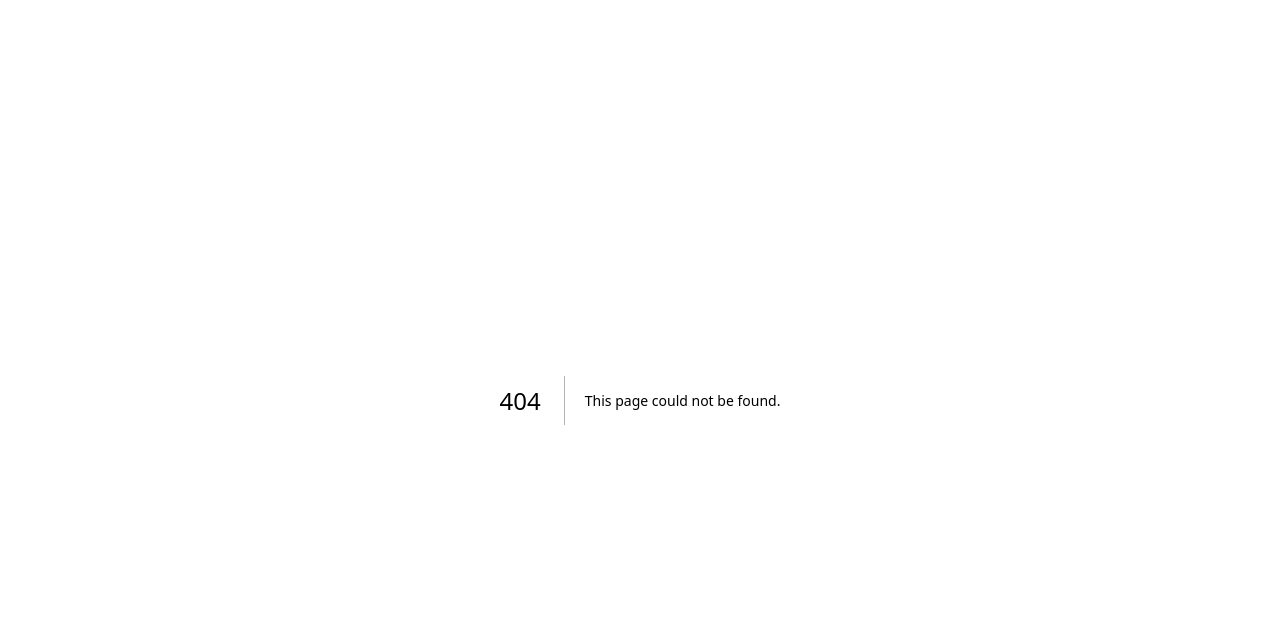
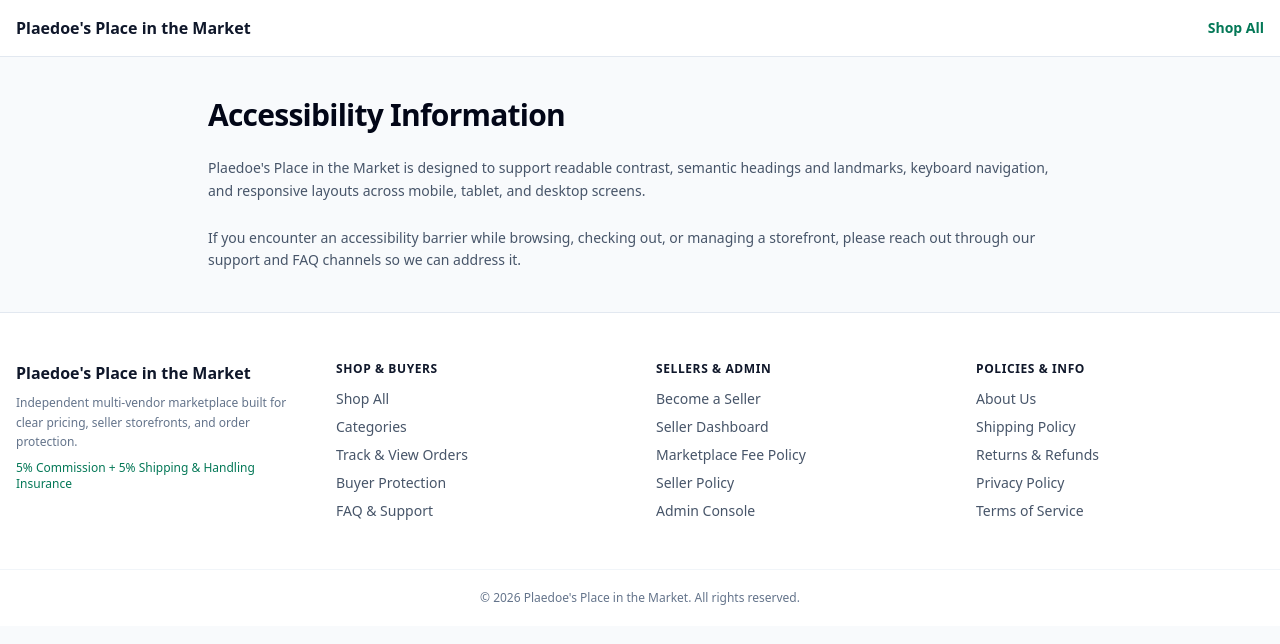
Before and after one commit to creevesunc/Plaedoes-place-in-the-marketplace-, a Next.js app: page /accessibility in a window 1280 px wide. Before the commit this address had no page. Shown: the top 644 px of the page. Built offline with nearby package versions, Linux system fonts and the light colour scheme.

Commit message:
Create AccessibilityPage component with content
This page provides accessibility information and support options for users.

```diff
--- /dev/null
+++ b/src/app/accessibility/page.tsx
@@ -0,0 +1,36 @@
+import Link from "next/link";
+import { MarketplaceFooter } from "@/components/MarketplaceFooter";
+
+export default function AccessibilityPage() {
+  return (
+    <div className="min-h-screen bg-slate-50 text-slate-900">
+      <header className="border-b border-slate-200 bg-white">
+        <div className="mx-auto flex max-w-7xl items-center justify-between px-4 py-4">
+          <Link href="/" className="text-base font-bold text-slate-900">
+            Plaedoe&apos;s Place in the Market
+          </Link>
+          <Link href="/shop" className="text-sm font-semibold text-emerald-700 hover:underline">
+            Shop All
+          </Link>
+        </div>
+      </header>
+
+      <main className="mx-auto max-w-4xl px-4 py-10 space-y-6">
+        <h1 className="text-3xl font-extrabold tracking-tight text-slate-950">
+          Accessibility Information
+        </h1>
+        <p className="text-sm leading-relaxed text-slate-600">
+          Plaedoe&apos;s Place in the Market is designed to support readable contrast, semantic
+          headings and landmarks, keyboard navigation, and responsive layouts across mobile,
+          tablet, and desktop screens.
+        </p>
+        <p className="text-sm leading-relaxed text-slate-600">
+          If you encounter an accessibility barrier while browsing, checking out, or managing a
+          storefront, please reach out through our support and FAQ channels so we can address it.
+        </p>
+      </main>
+
+      <MarketplaceFooter />
+    </div>
+  );
+}
```
